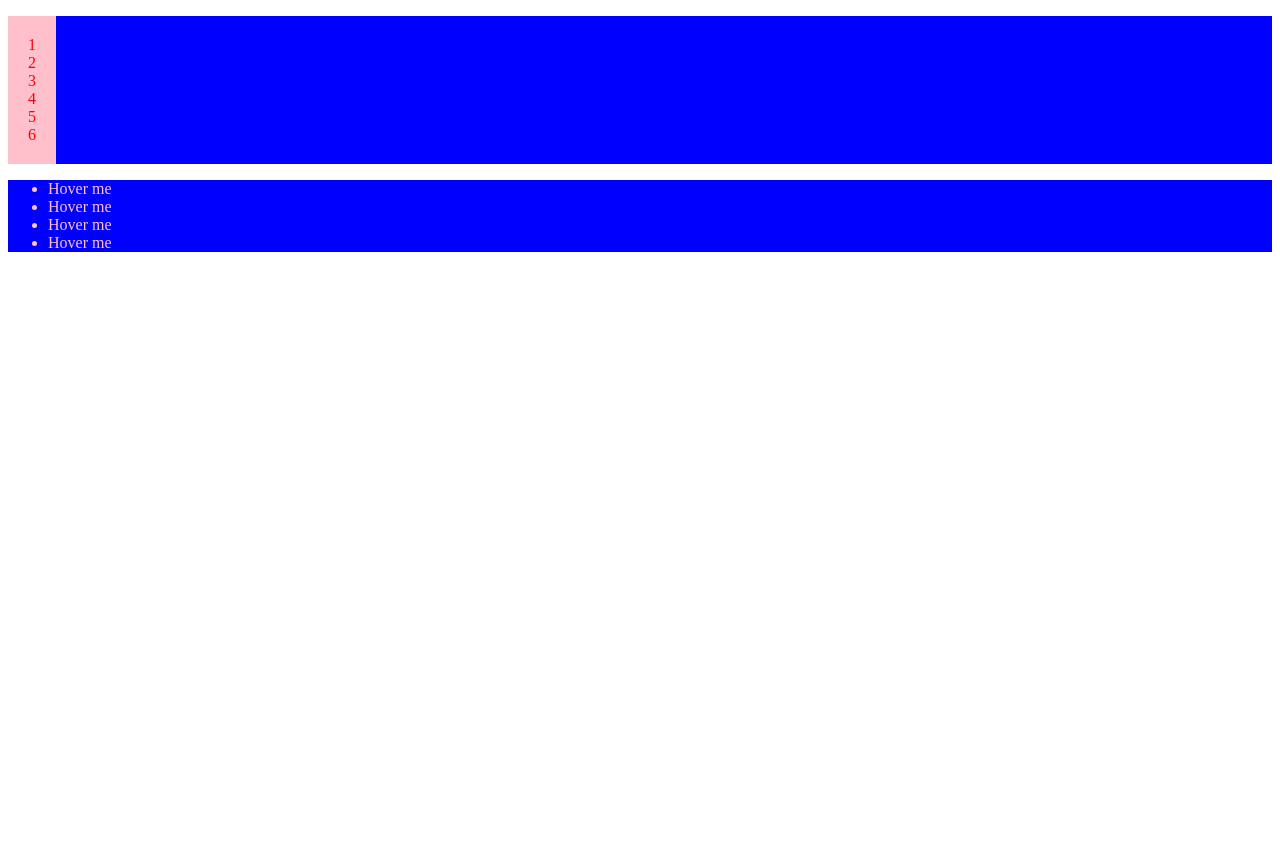
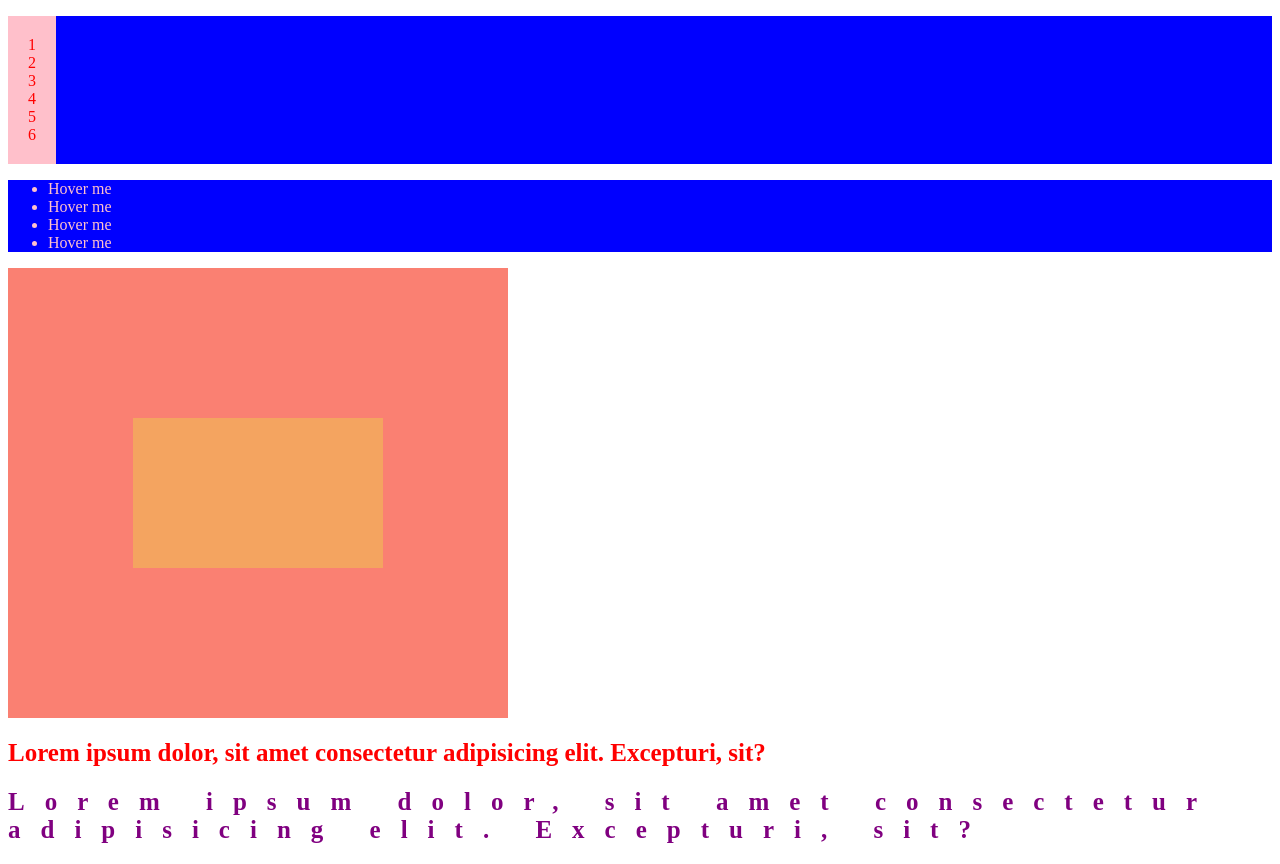
Before and after one commit to LucasTamaya/InitiationSCSS, a website: page index.html in a window 1280 px wide. Before the commit the page ends 800 px from the top, so only its background shows below. Drawn offline with Linux system fonts and the light colour scheme.

Commit message:
Découverte des Mixins et de la fonctionnalité Extend

```diff
--- a/index.html
+++ b/index.html
@@ -29,5 +29,13 @@
         </ul>
     </div>
 
+    <div class="boxP">
+        <div class="boxE"></div>
+    </div>
+
+
+    <h2 class="titre">Lorem ipsum dolor, sit amet consectetur adipisicing elit. Excepturi, sit?</h2>
+    <h2 class="titreExtend">Lorem ipsum dolor, sit amet consectetur adipisicing elit. Excepturi, sit?</h2>
+
 </body>
 </html>
--- a/style.scss
+++ b/style.scss
@@ -39,3 +39,40 @@ $detail-color: pink;
         }
     }
 }
+
+// Mixin: permet de réutiliser des bouts de codes sans se répéter
+// ici, on décrit l'ensemble des propriétés de notre mixin qui a pour nom "flexMidle"
+@mixin flexMidle{
+    display: flex;
+    justify-content: center;
+    align-items: center;
+}
+
+.boxP{
+    // ici, on intègre notre @mixin avec @include suivit du nom de notre mixin
+    @include flexMidle;
+    width: 500px;
+    height: 450px;
+    background-color: salmon;
+}
+
+.boxE{
+    width: 250px;
+    height: 150px;
+    background-color: sandybrown;
+}
+
+// Extend: permet d'étendre les props d'une classe vers une autre et d'en rajouter si souhaité
+// ici, on a notre premier classe avec les props suivantes:
+.titre{
+    font-size: 25px;
+    font-weight: bold;
+    color: red;
+}
+
+.titreExtend{
+    // ici, on étend les props de la classe .titre
+    @extend .titre;
+    color: purple;
+    letter-spacing: 20px;
+}
```
Also changed, not shown: style.css, 1 other file.
